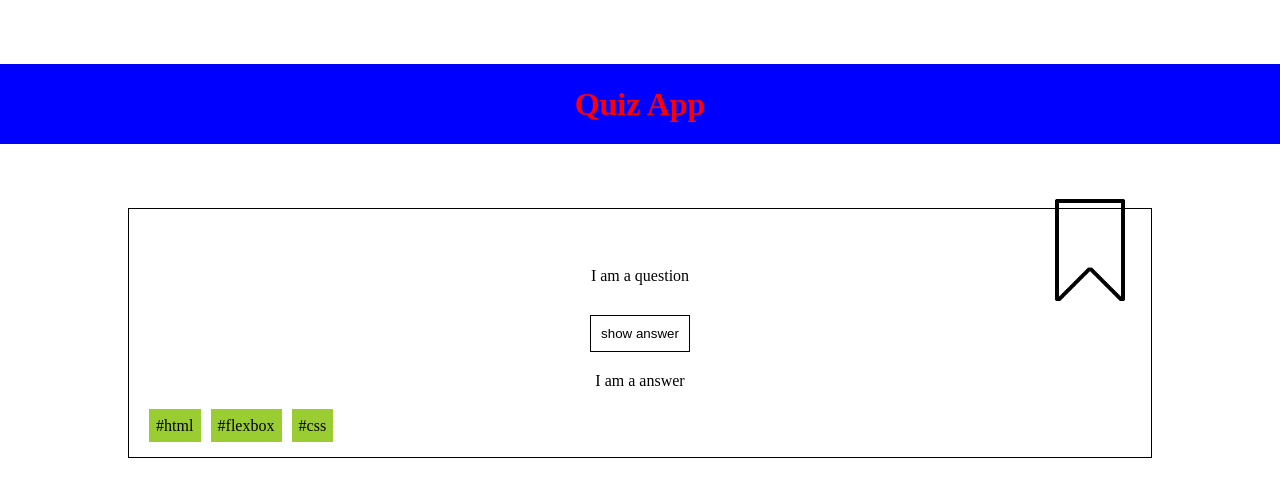
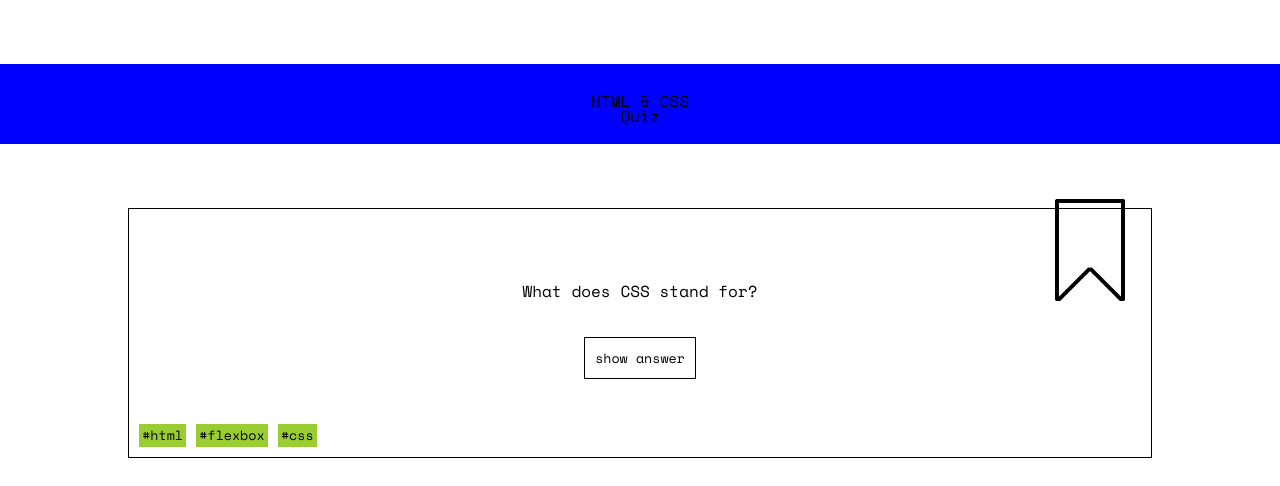
Before and after one commit to cavelius/Quiz-App, a plain HTML site: page index.html in a window 1280 px wide. Drawn offline with nearby package versions, Linux system fonts and the light colour scheme.

Commit message:
add questioncard style

```diff
--- a/css/style.css
+++ b/css/style.css
@@ -2,6 +2,8 @@
   margin: 0;
   padding: 0;
   box-sizing: border-box;
+
+  font-family: "Space Mono", monospace;
 }
 
 body {
@@ -17,23 +19,33 @@ header {
   justify-content: center;
   align-items: center;
   background-color: blue;
+  line-height: 15px;
 }
 
-h1 {
-  color: red;
+.head {
+  text-align: center;
+  padding-top: 10px;
+  /* font-family: "PT Sans", sans-serif;s */
 }
 
 /* ____main______ */
 
 .question_card {
+  border: solid black 1px;
   margin: 5% 10%;
-  border: solid black 1px;
   height: 250px;
+  display: flex;
+  flex-direction: column;
+  /* align-items: start; */
+  position: relative;
+}
+
+.card-center {
+  margin-top: 70px;
   display: flex;
   flex-direction: column;
   justify-content: center;
   align-items: center;
-  position: relative;
 }
 
 .question {
@@ -43,6 +55,7 @@ h1 {
 
 .answer {
   transform: translateY(-50%);
+  visibility: hidden;
 }
 
 .answerbox {
@@ -77,10 +90,12 @@ h1 {
   display: flex;
   gap: 10px;
   position: absolute;
-  left: 10px;
+  left: 0px;
+  bottom: 0;
 }
 
 li {
   background-color: yellowgreen;
-  padding: 5%;
+  font-size: 10pt;
+  padding: 1% 2%;
 }
--- a/index.html
+++ b/index.html
@@ -5,24 +5,31 @@
     <meta name="viewport" content="width=device-width, initial-scale=1.0" />
     <link rel="stylesheet" href="css/style.css" />
     <title>Quiz App Sofia</title>
+    <!-- font -->
+    <link rel="preconnect" href="https://fonts.googleapis.com">
+    <link rel="preconnect" href="https://fonts.gstatic.com" crossorigin>
+    <link href="https://fonts.googleapis.com/css2?family=PT+Sans&family=Space+Mono&display=swap" rel="stylesheet">
   </head>
   <body>
     <header>
-      <h1>Quiz App</h1>
+      <p class="head">HTML & CSS <br> Quiz</p>
+      <!-- <h1>Quiz</h1> -->
     </header>
     <!-- _________________ -->
     <main>
       <article class="question_card">
-        <p class="question">I am a question</p>
-        <img
-          class="bookmark"
-          src="css/img/bookmark_transparent.png"
-          alt="bookmark"
-        />
-        <div class="answerbox">
-          <button class="button">show answer</button>
-        </div>
-        <p class="answer">I am a answer</p>
+          <div class="card-center">
+            <p class="question">What does CSS stand for?</p>
+            <div class="answerbox">
+              <button class="button">show answer</button>
+            </div>
+            <p class="answer">Cascading Style Sheets</p>
+          </div>
+          <img
+            class="bookmark"
+            src="css/img/bookmark_transparent.png"
+            alt="bookmark"
+          />
         <div class="categories">
           <ul class="cat">
             <li>#html</li>
@@ -33,6 +40,8 @@
           </ul>
         </div>
       </article>
+
+
     </main>
     <!-- _________________ -->
     <footer></footer>
```
